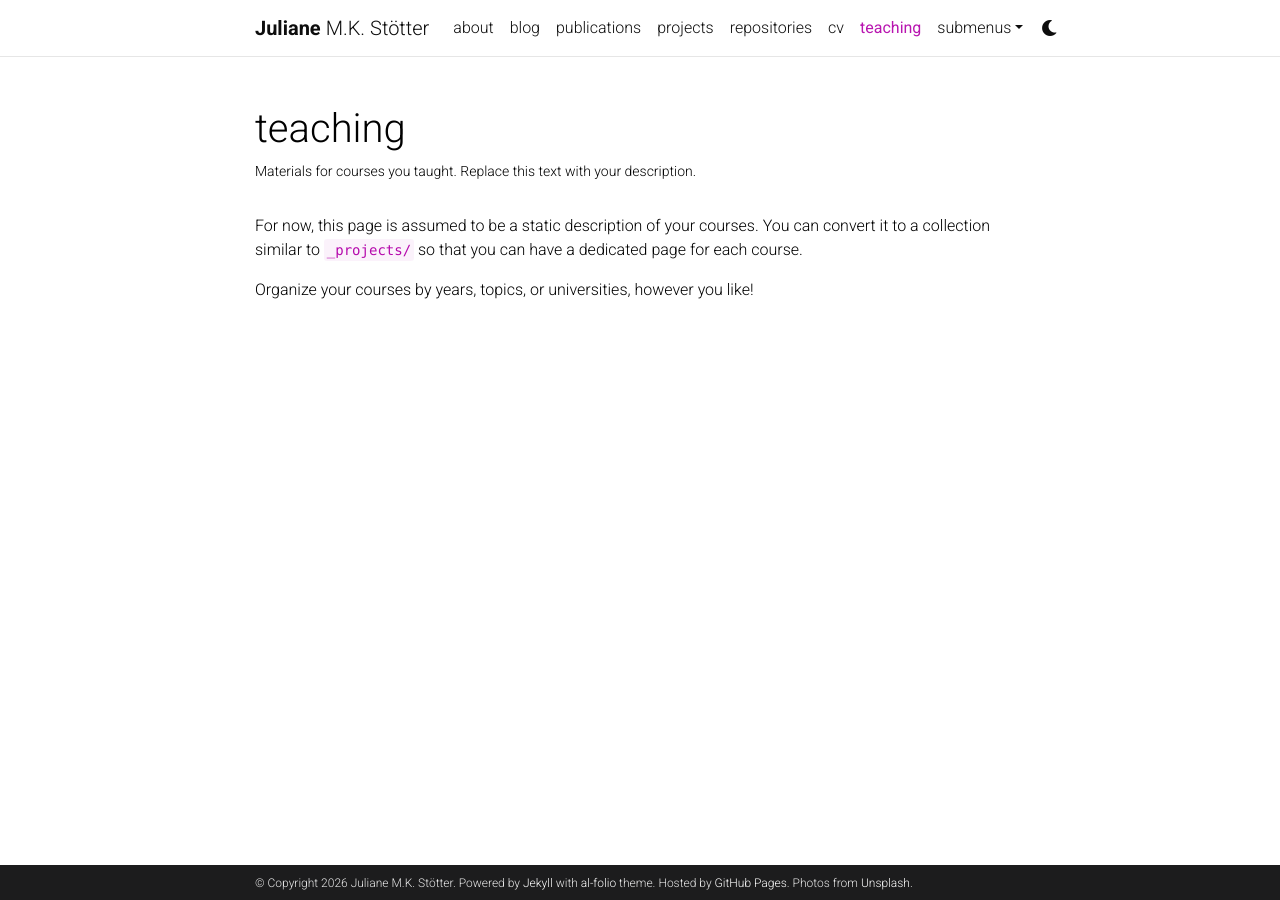
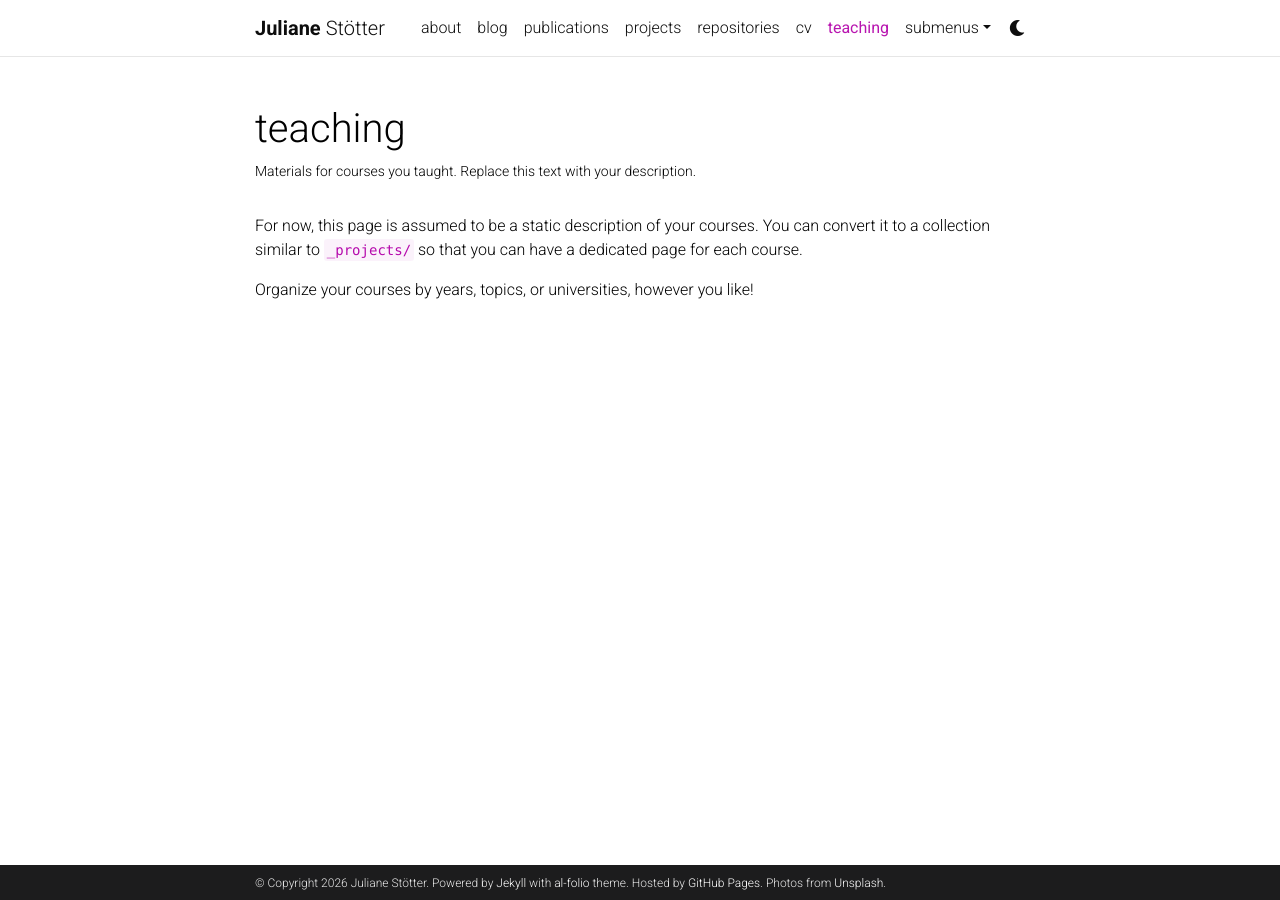
Before and after one commit to julianestoetter/website, a Jekyll site: the page built from _pages/teaching.md, in a window 1280 px wide. Built offline with Jekyll 4.4.1, drawn with Linux system fonts in a browser that asks for light colours; comment, search, counter and statistics services are not loaded; a style sheet for code colours, icons or effects is not loaded.

```diff
--- a/_config.yml
+++ b/_config.yml
@@ -4,7 +4,7 @@
 
 title: blank # the website title (if blank, full name will be used instead)
 first_name: Juliane
-middle_name: M.K.
+middle_name:
 last_name: Stötter
 email: juliane.m.k.stoetter@ntnu.no
 description: > # the ">" symbol means to ignore newlines until "footer_text:"
```
